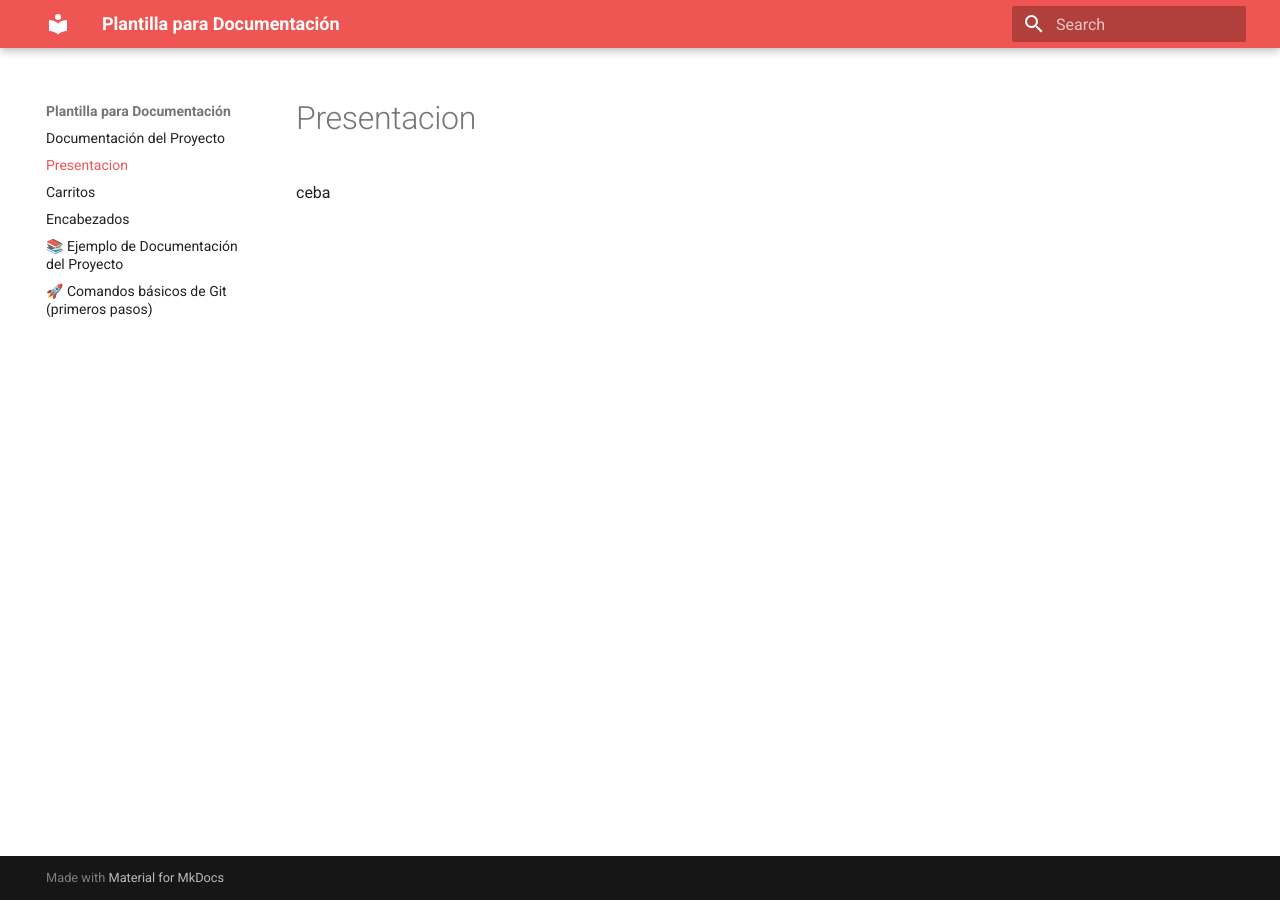
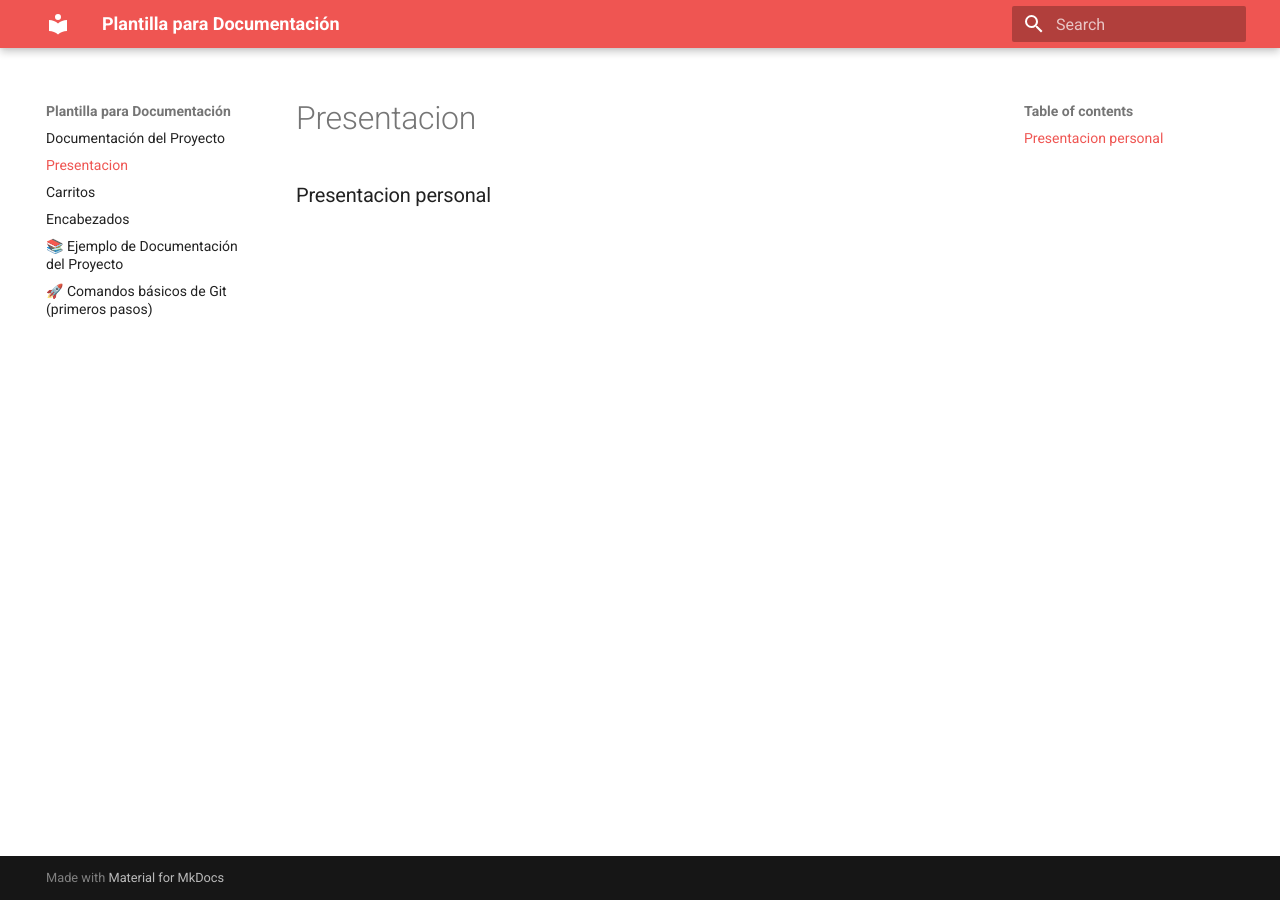
Before and after one commit to Aldo0112/Mi_reporte, an MkDocs documentation site: the page built from docs/Presentacion.md, in a window 1280 px wide. Built offline with MkDocs 1.6.1 and Material for MkDocs 9.7.7, drawn with Linux system fonts in a browser that asks for light colours.

Commit message:
Update Presentacion.md

```diff
--- a/docs/Presentacion.md
+++ b/docs/Presentacion.md
@@ -1 +1 @@
-ceba
+### Presentacion personal
```
